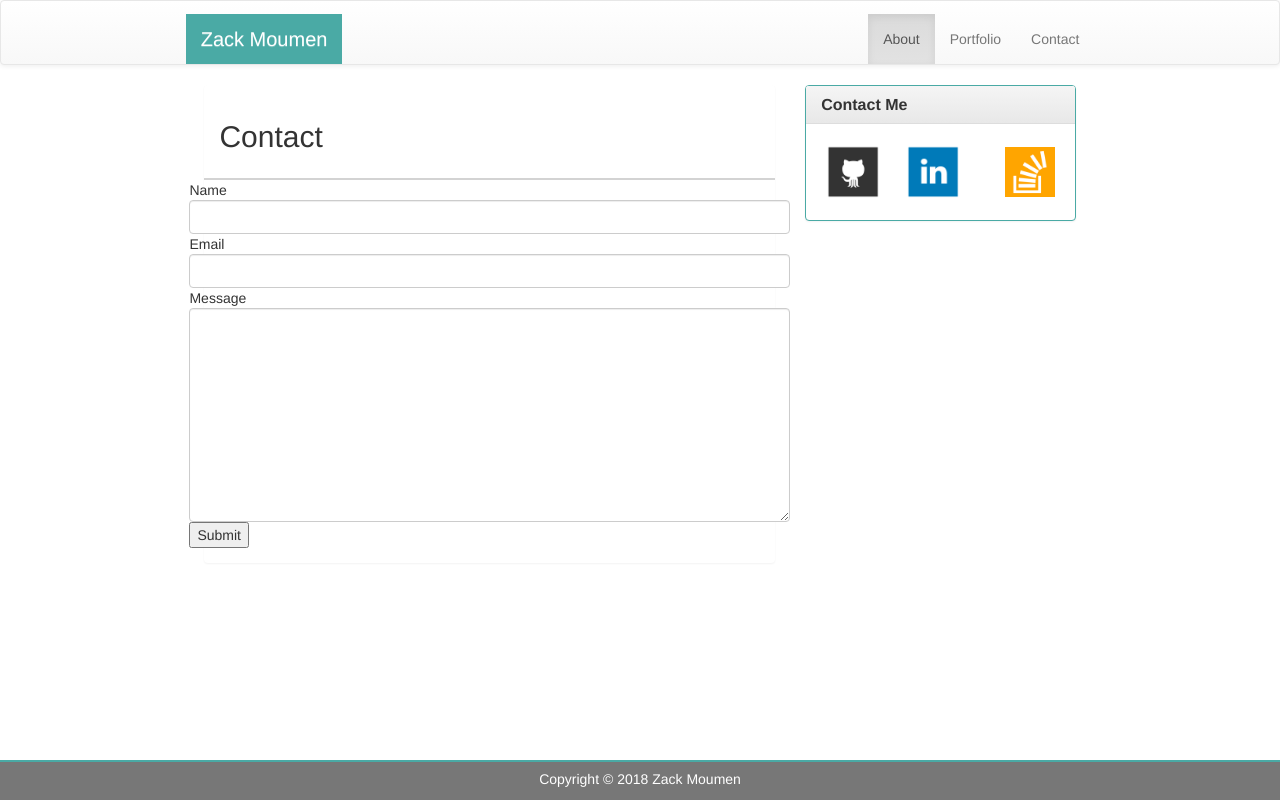
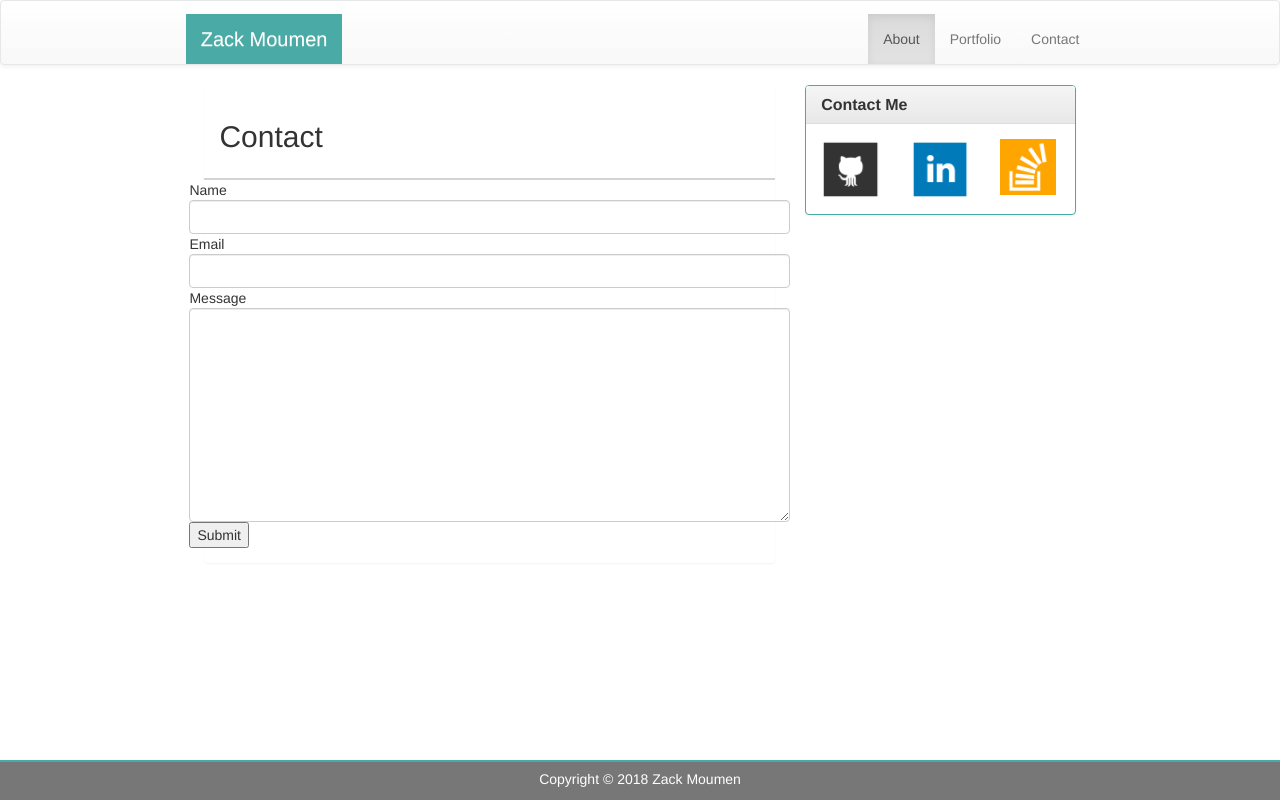
Before and after one commit to zmou21/Bootstrap-Portfolio, a plain HTML site: page contact.html in a window 1280 px wide. Drawn offline with nearby package versions, Linux system fonts and the light colour scheme.

Commit message:
Update on contact page

```diff
--- a/contact.html
+++ b/contact.html
@@ -17,30 +17,18 @@
 				heigh: 200px;
 			}
 
-			#git {
-				padding: 5px 5px;
-				float: left;
-			}
-
-			#linkedin {
-				padding: 5px 20px;
-				float: left;
-
-			}
-
 			#overflow {
 				padding: 8px 5px;
 				float: right;
 			}
-
 			.connect_images {
-				width: 55px;
-				height: 55px;
+				width: 100%;
+				height: 100%;
 			}
 
 			#connect_images_1 {
-				width: 50px;
-				height: 50px;
+				width: 94%;
+				height: 94%;
 			}
 		</style>
 	</head>
@@ -100,25 +88,25 @@
 				<div class="col-xs-12 col-sm-12 col-md-4 col-lg-4">
 					<div class="panel panel-default" style="border: 1px solid #4aaaa5;">
 				  		<div class="panel-heading">
-					    		<h3 class="panel-title" style=>
-					    			<strong>Contact Me</strong>
-					    		</h3>
+					    	<h3 class="panel-title" style=><strong>Contact Me</strong></h3>
 					  	</div>
-					  	<div class="panel-body">
-							<div id="git">
+						<div class="panel-body" style="position:relative;">
+							<div class="row">
+								<div class="col-xs-4 col-sm-4 col-md-4 col-lg-4">
 									<a href="https://github.com/zmou21" target="_blank">
 										<img class="connect_images img-responsive" src="assets/images/github.png" alt="github"/>
 									</a>
 								</div>
-							<div id="linkedin">
+								<div class="col-xs-4 col-sm-4 col-md-4 col-lg-4">
 									<a href="http://www.linkedin.com/in/zakaria-moumen-48034b118" target="_blank">
 										<img class="connect_images img-responsive" src="assets/images/linkedin.png" alt="Linkedin"/>
 									</a>
 								</div>
-							<div id="overflow">
+								<div class="col-xs-4 col-sm-4 col-md-4 col-lg-4">
 									<a href="https://stackoverflow.com/users/9185906/zack?tab=profile" target="_blank">
 										<img id="connect_images_1" class="img-responsive" src="assets/images/overflow.png" alt="Stack Overflow"/>
 									</a>
+								</div>
 							</div>
 						</div>
 					</div>
```
Lines whose indentation alone changed are shown as unchanged.
